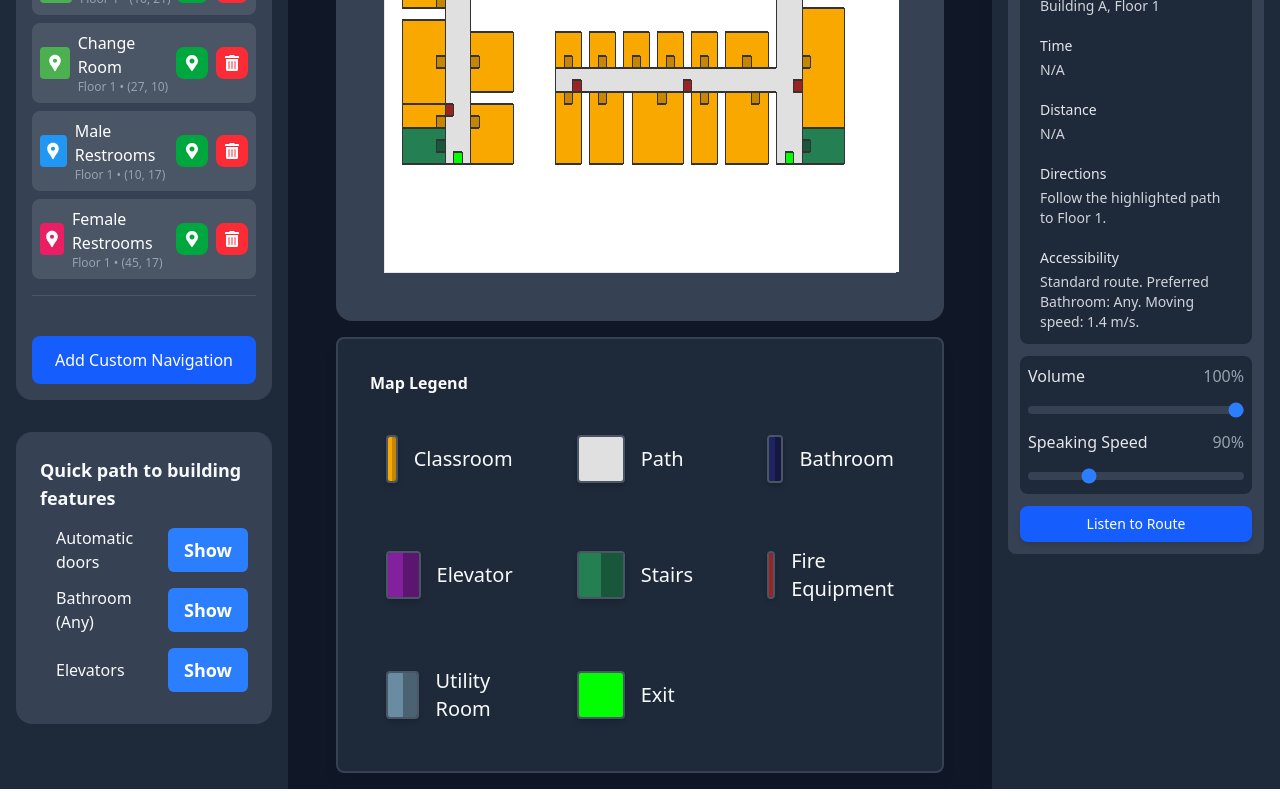
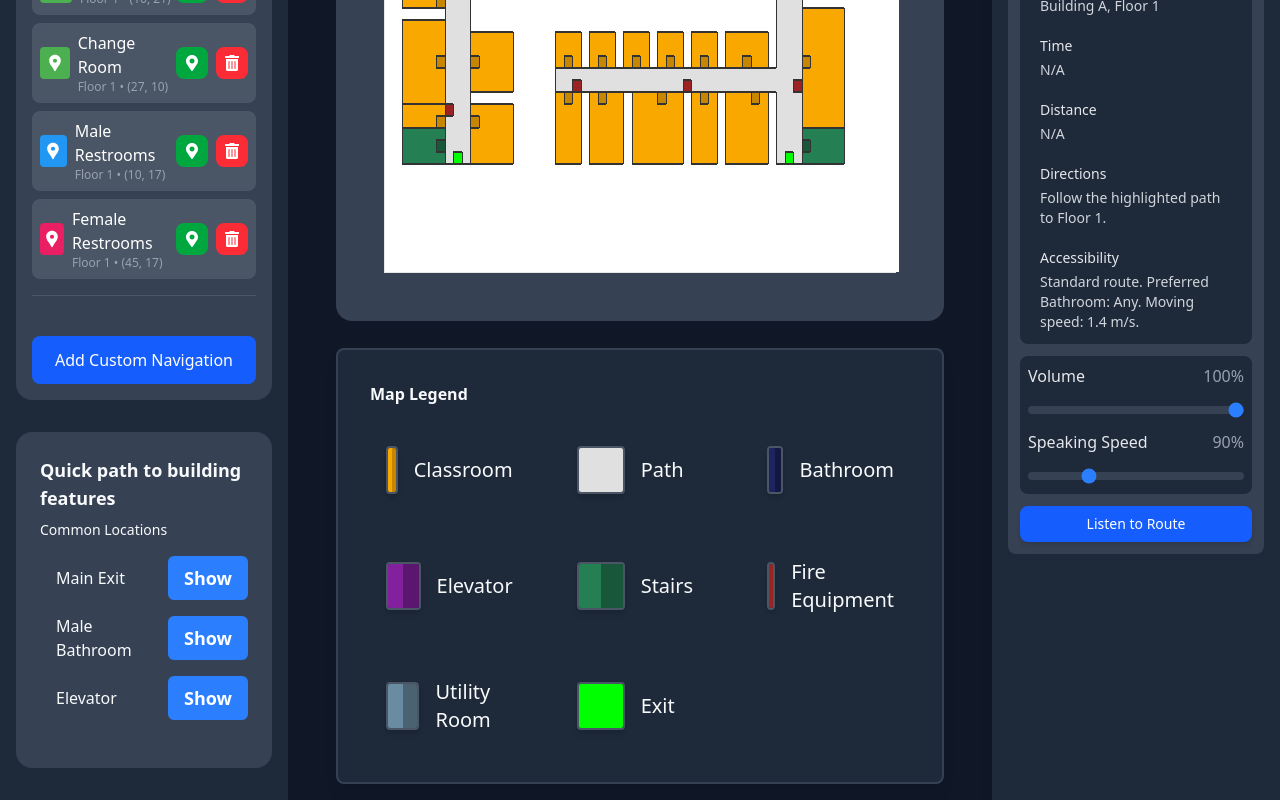
Before and after one commit to Mariusz-Borczuk/final, a React (Vite) app: page / in a window 1280 px wide. Shown: the part 646-1446 px from the top of the page. Built offline with nearby package versions, Linux system fonts and the light colour scheme.

Commit message:
refactor: Update QuickNavigation component to include predefined searches and saved locations for enhanced user experience

```diff
--- a/src/components/common/QuickNavigation.tsx
+++ b/src/components/common/QuickNavigation.tsx
@@ -1,49 +1,52 @@
-import { searchLocationsInSession } from "@/services/storage/browserLocationManager";
 import {
-  AccessibilitySettingsProps,
   LocationSearchResult,
+  QuickNavigationProps,
   getSettings,
 } from "@/styles/types";
-import React from "react";
+import React, { useCallback, useMemo } from "react";
 
-export const QuickNavigation: React.FC<
-  AccessibilitySettingsProps & {
-    onSelectLocation?: (location: LocationSearchResult) => void;
+export const QuickNavigation: React.FC<QuickNavigationProps> = ({
+  settings,
+  onSelectLocation,
+  savedLocations = [],
+}) => {
+  const predefinedSearches = useMemo(() => {
+    const locations: LocationSearchResult[] = [
+      {
+        type: 'exit',
+        name: 'Main Exit',
+        floor: 1,
+        location: { x: 55, y: 13 },
+        description: 'Main Exit',
+      },
+      {
+        type: 'bathroom',
+        name: 'Male Bathroom',
+        floor: 1,
+        location: { x: 10, y: 17 },
+        description: 'Male Bathroom on floor 1',
+      },
+      {
+        type: 'elevator',
+        name: 'Elevator',
+        floor: 1,
+        location: { x: 10, y: 32 },
+        description: 'Elevator on floor 1',
       }
-> = ({ settings, onSelectLocation }) => {
-  const handleBathroomSelect = () => {
-    const preferredBathroom = settings.preferredBathroom || "Any";
-    let searchQuery = "bathroom";
+    ];
 
-    // If user has a specific preference, search for that type
-    if (preferredBathroom === "Male" || preferredBathroom === "Female") {
-      searchQuery = `${preferredBathroom.toLowerCase()} restroom`;
+    return locations;
+  }, []);
+
+  const handleLocationSelect = useCallback((location: LocationSearchResult) => {
+    console.log("QuickNavigation: handleLocationSelect called with:", location);
+    if (onSelectLocation) {
+      console.log("QuickNavigation: calling onSelectLocation");
+      onSelectLocation(location);
+    } else {
+      console.log("QuickNavigation: onSelectLocation is not defined");
     }
-
-    const bathrooms = searchLocationsInSession(searchQuery);
-    if (bathrooms.length > 0 && onSelectLocation && bathrooms[0]) {
-      onSelectLocation(bathrooms[0]); // Select the first matching bathroom
-    }
-  };
-
-  const handleElevatorSelect = () => {
-    const elevators = searchLocationsInSession("elevator");
-    if (elevators.length > 0 && onSelectLocation && elevators[0]) {
-      onSelectLocation(elevators[0]); // Select the first elevator
-    }
-  };
-
-  const handleAutomaticDoorSelect = () => {
-    // Search for exits with automatic doors
-    const exits = searchLocationsInSession("exit");
-    const automaticDoors = exits.filter((exit) =>
-      exit.description?.toLowerCase().includes("automatic")
-    );
-
-    if (automaticDoors.length > 0 && onSelectLocation && automaticDoors[0]) {
-      onSelectLocation(automaticDoors[0]); // Select the first automatic door
-    }
-  };
+  }, [onSelectLocation]);
 
   return (
     <section
@@ -52,7 +55,6 @@ export const QuickNavigation: React.FC<
       aria-label="Building accessibility features"
       aria-describedby="building-features-desc"
     >
-      {/* Description for screen readers */}
       <div id="building-features-desc" className="sr-only">
         This section lists accessibility features available in the building,
         such as automatic doors and elevators.
@@ -63,63 +65,70 @@ export const QuickNavigation: React.FC<
       >
         Quick path to building features
       </h3>
+
+      {/* Predefined Searches */}
+      <div className="mb-4">
+        <h4 className={`text-sm font-medium mb-2 ${getSettings(settings)}`}>
+          Common Locations
+        </h4>
         <ul
           className={`${getSettings(settings)} list-disc ml-4 text-sm`}
           role="list"
-        aria-labelledby="building-features-heading"
-        aria-describedby="building-features-desc"
         >
+          {predefinedSearches.map((search, index: number) => (
             <li
+              key={`${search.type}-${index}`}
               role="listitem"
-          className={`flex items-center justify-between ${getSettings(
-            settings
-          )}`}
+              className={`flex items-center justify-between ${getSettings(settings)}`}
             >
-          <span>Automatic doors</span>
+              <span>{search.name}</span>
               <button
                 className="bg-blue-500 hover:bg-blue-700 text-white font-bold py-2 my-2 px-4 rounded-md text-lg"
-            aria-label="Show locations with automatic doors"
-            aria-describedby="building-features-desc"
-            onClick={handleAutomaticDoorSelect}
+                aria-label={`Show ${search.name} locations`}
+                onClick={() => {
+                  console.log("QuickNavigation: Button clicked for:", search);
+                  handleLocationSelect(search);
+                }}
               >
                 Show
               </button>
             </li>
+          ))}
+        </ul>
+      </div>
+
+      {/* Saved Locations */}
+      {savedLocations.length > 0 && (
+        <div>
+          <h4 className={`text-sm font-medium mb-2 ${getSettings(settings)}`}>
+            Saved Locations
+          </h4>
+          <ul
+            className={`${getSettings(settings)} list-disc ml-4 text-sm`}
+            role="list"
+          >
+            {savedLocations.map((location, index: number) => (
               <li
+                key={`${location.name}-${index}`}
                 role="listitem"
-          className={`flex items-center justify-between ${getSettings(
-            settings
-          )}`}
+                className={`flex items-center justify-between ${getSettings(settings)}`}
               >
-          <span>Bathroom ({settings.preferredBathroom || "Any"})</span>
+                <span>{location.name}</span>
                 <button
                   className="bg-blue-500 hover:bg-blue-700 text-white font-bold py-2 my-2 px-4 rounded-md text-lg"
-            aria-label={`Navigate to nearest ${
-              settings.preferredBathroom || "any"
-            } bathroom`}
-            aria-describedby="building-features-desc"
-            onClick={handleBathroomSelect}
+                  aria-label={`Go to ${location.name}`}
+                  onClick={() => {
+                    console.log("QuickNavigation: Saved location button clicked for:", location);
+                    handleLocationSelect(location);
+                  }}
                 >
-            Show
+                  Go
                 </button>
               </li>
-        <li
-          role="listitem"
-          className={`flex items-center justify-between ${getSettings(
-            settings
-          )}`}
-        >
-          <span>Elevators</span>
-          <button
-            className="bg-blue-500 hover:bg-blue-700 text-white font-bold py-2 my-2 px-4 rounded-md text-lg"
-            aria-label="Show elevator locations"
-            aria-describedby="building-features-desc"
-            onClick={handleElevatorSelect}
-          >
-            Show
-          </button>
-        </li>
+            ))}
           </ul>
+        </div>
+      )}
     </section>
   );
 };
--- a/src/components/common/inputs/EndLocationSearchField.tsx
+++ b/src/components/common/inputs/EndLocationSearchField.tsx
@@ -29,6 +29,8 @@ export const EndLocationSearchField: React.FC<LocationSearchProps & {
   currentFloor,
   setCurrentFloor,
   settings,
+  externalLocation,
+  onExternalLocationSet,
 }) => {
   const [searchQuery, setSearchQuery] = useState("");
   const [searchResults, setSearchResults] = useState<LocationSearchResult[]>(
@@ -51,6 +53,18 @@ export const EndLocationSearchField: React.FC<LocationSearchProps & {
     },
     [currentFloor, setCurrentFloor, onSearch]
   );
+
+  // Effect to handle external location changes
+  useEffect(() => {
+    if (externalLocation) {
+      console.log("External location detected:", externalLocation);
+      handleLocationSelection(externalLocation);
+      if (onExternalLocationSet) {
+        console.log("Calling onExternalLocationSet callback");
+        onExternalLocationSet();
+      }
+    }
+  }, [externalLocation, handleLocationSelection, onExternalLocationSet]);
 
   // Enhanced icon selector
   const getLocationIcon = useCallback((type?: string) => {
--- a/src/components/layout/MainLayout.tsx
+++ b/src/components/layout/MainLayout.tsx
@@ -5,7 +5,7 @@ import {
   LocationSearchResult,
   PathSegment,
 } from "@/styles/types";
-import React, { useState } from "react";
+import React, { useState, useCallback } from "react";
 import { MapView } from "../map/MapView";
 import { LeftSidebar } from "./sidebar/LeftSidebar";
 import { RightSidebar } from "./sidebar/RightSidebar";
@@ -44,6 +44,14 @@ export const MainLayout: React.FC<LayoutProps> = () => {
     useState<LocationSearchResult | null>(null);
   const [pathEndLocation, setPathEndLocation] =
     useState<LocationSearchResult | null>(null);
+
+  // Handler for location selection
+  const handleLocationSelect = useCallback((location: LocationSearchResult) => {
+    setPathEndLocation(location);
+    if (location.floor !== currentFloor) {
+      setCurrentFloor(location.floor);
+    }
+  }, [currentFloor, setCurrentFloor]);
 
   // Function to update accessibility settings
   const handleUpdateSettings = (
@@ -183,6 +191,7 @@ export const MainLayout: React.FC<LayoutProps> = () => {
             onFloorChange={function (floor: number): void {
               setCurrentFloor(floor);
             }}
+            onSelectLocation={handleLocationSelect}
           />
         </div>
         {/* Main Content Area */}
--- a/src/components/layout/Sidebar/LeftSidebar.tsx
+++ b/src/components/layout/Sidebar/LeftSidebar.tsx
@@ -52,7 +52,6 @@ export const LeftSidebar: React.FC<LeftSidebarProps> = ({
       />
       <QuickNavigation
         settings={settings}
-        onUpdateSettings={onUpdateSettings}
         onSelectLocation={onSelectLocation}
       />
     </aside>
--- a/src/features/navigation/components/LocationRouter.tsx
+++ b/src/features/navigation/components/LocationRouter.tsx
@@ -33,6 +33,7 @@ export const LocationRouter: React.FC<PathFinderProps> = ({
   const [nextFloors, setNextFloors] = useState<number[]>([]);
   const [currentPathIndex, setCurrentPathIndex] = useState<number>(0);
   const [pathCompleted, setPathCompleted] = useState<boolean>(false);
+  const [externalLocation, setExternalLocation] = useState<LocationSearchResult | null>(null);
 
   // Handler for start location selection
   const handleStartLocationSearch = useCallback(
@@ -55,6 +56,9 @@ export const LocationRouter: React.FC<PathFinderProps> = ({
   const handleEndLocationSearch = useCallback(
     (result: LocationSearchResult | null): void => {
       setEndLocation(result);
+      if (result) {
+        setExternalLocation(result);
+      }
       setErrorMessage(null);
       setPathSegments([]);
       setNextFloors([]);
@@ -67,6 +71,14 @@ export const LocationRouter: React.FC<PathFinderProps> = ({
     },
     [currentFloor, setCurrentFloor]
   );
+
+  // Handler for external location set
+  const handleExternalLocationSet = useCallback(() => {
+    // Only clear external location if it's been handled
+    if (externalLocation) {
+      setExternalLocation(null);
+    }
+  }, [externalLocation]);
 
   // Error handler function
   const handleError = useCallback(
@@ -190,6 +202,8 @@ export const LocationRouter: React.FC<PathFinderProps> = ({
               currentFloor={currentFloor}
               setCurrentFloor={setCurrentFloor}
               settings={settings}
+              externalLocation={externalLocation}
+              onExternalLocationSet={handleExternalLocationSet}
             />
           </div>
 
--- a/src/styles/types.ts
+++ b/src/styles/types.ts
@@ -473,3 +473,9 @@ export const getSearchStyles = (settings?: AccessibilitySettings) => {
     iconColor: "text-white",
   };
 };
+
+export interface QuickNavigationProps {
+  settings: AccessibilitySettings;
+  onSelectLocation?: (location: LocationSearchResult) => void;
+  savedLocations?: LocationSearchResult[];
+}
```
Also changed, not shown: 1 other file (tests, documents, lock files or other folders). Lines whose indentation alone changed are shown as unchanged.
